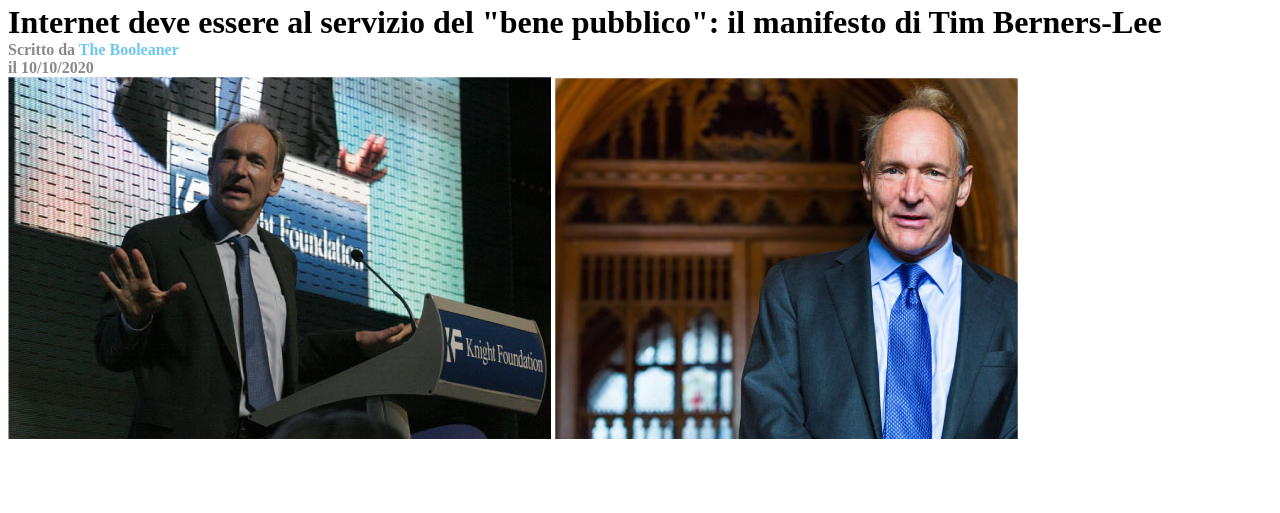
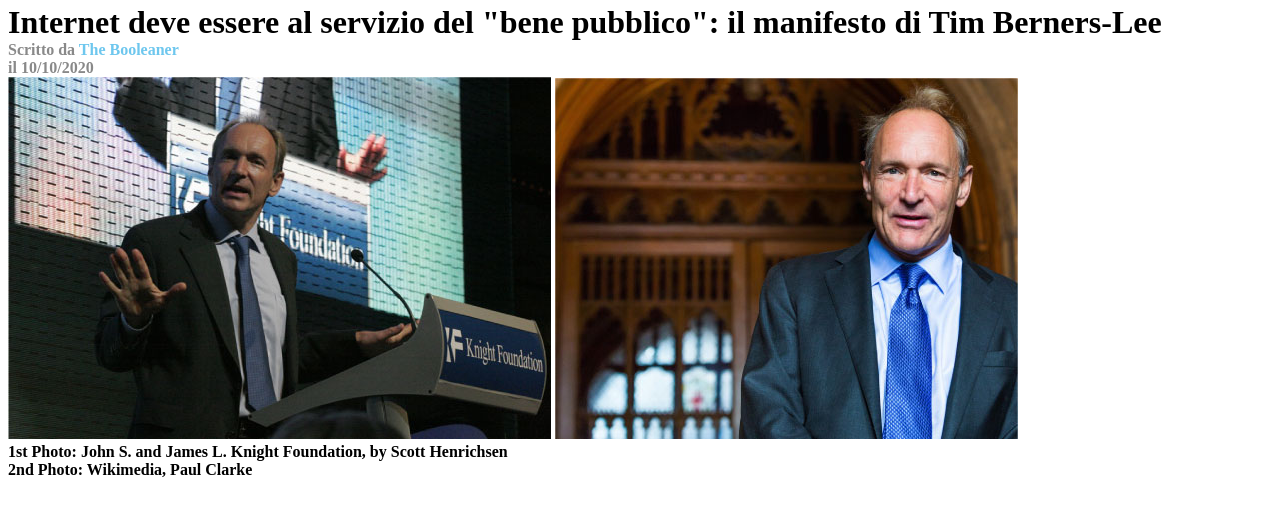
Before and after one commit to StefanoCretella/html-css-booleaner, a plain HTML site: page index.html in a window 1280 px wide. Shown: the part 125-638 px from the top of the page. Drawn offline with Linux system fonts and the light colour scheme.

Commit message:
[UPD] Added "name photographers"

```diff
--- a/index.html
+++ b/index.html
@@ -33,5 +33,12 @@
         <img src="img/tim-1.jpg">
         <img src="img/tim-2.jpg">
     </div>
+
+    <div class="fotografi">
+        <h4 class="fotografi-1">1st Photo: John S. and James L. Knight Foundation, by Scott Henrichsen</h4>
+        <h4 class="fotografi-2">2nd Photo: Wikimedia, Paul Clarke</h4>
+    </div>
+
+
 </body>
 </html>
--- a/style.css
+++ b/style.css
@@ -28,3 +28,15 @@
 .nome {
     color: rgba(110,199,238,255);
 }
+
+.fotografi{
+    margin: auto;
+}
+
+.fotografi-1{
+    margin: auto;
+}
+
+.fotografi-2{
+    margin: auto;
+}
```
